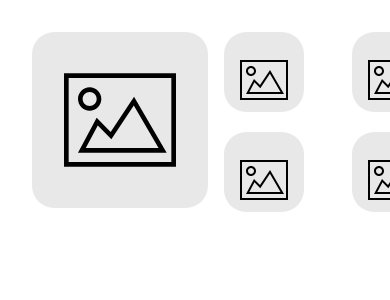
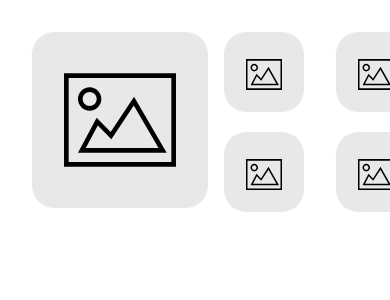
Before and after one commit to SULAJSJS/Image-Upload, a React (Create React App) app: page / in a window 390 px wide. Shown: the top 300 px of the page. Built offline with nearby package versions, Linux system fonts and the light colour scheme.

Commit message:
Add files via upload

```diff
--- a/src/App.scss
+++ b/src/App.scss
@@ -17,9 +17,9 @@ body {
     overflow-x: auto;
     .upload-content-items {
       display: grid;
-      grid-template-columns: repeat(4, 8em);
+      grid-template-columns: repeat(4, 7em);
       grid-auto-rows: 100px;
-      grid-auto-columns: 150px;
+      grid-auto-columns: 100px;
       .item {
         width: 5rem;
         height: 5rem;
@@ -70,13 +70,9 @@ body {
   .App {
     .upload {
       .upload-content-items {
-        gap: -0.4rem;
+        gap: -0.7rem;
         .item {
 
-          #item-icon {
-            width: 3rem;
-            height: 3rem;
-          }
         }
       }
     }
```
